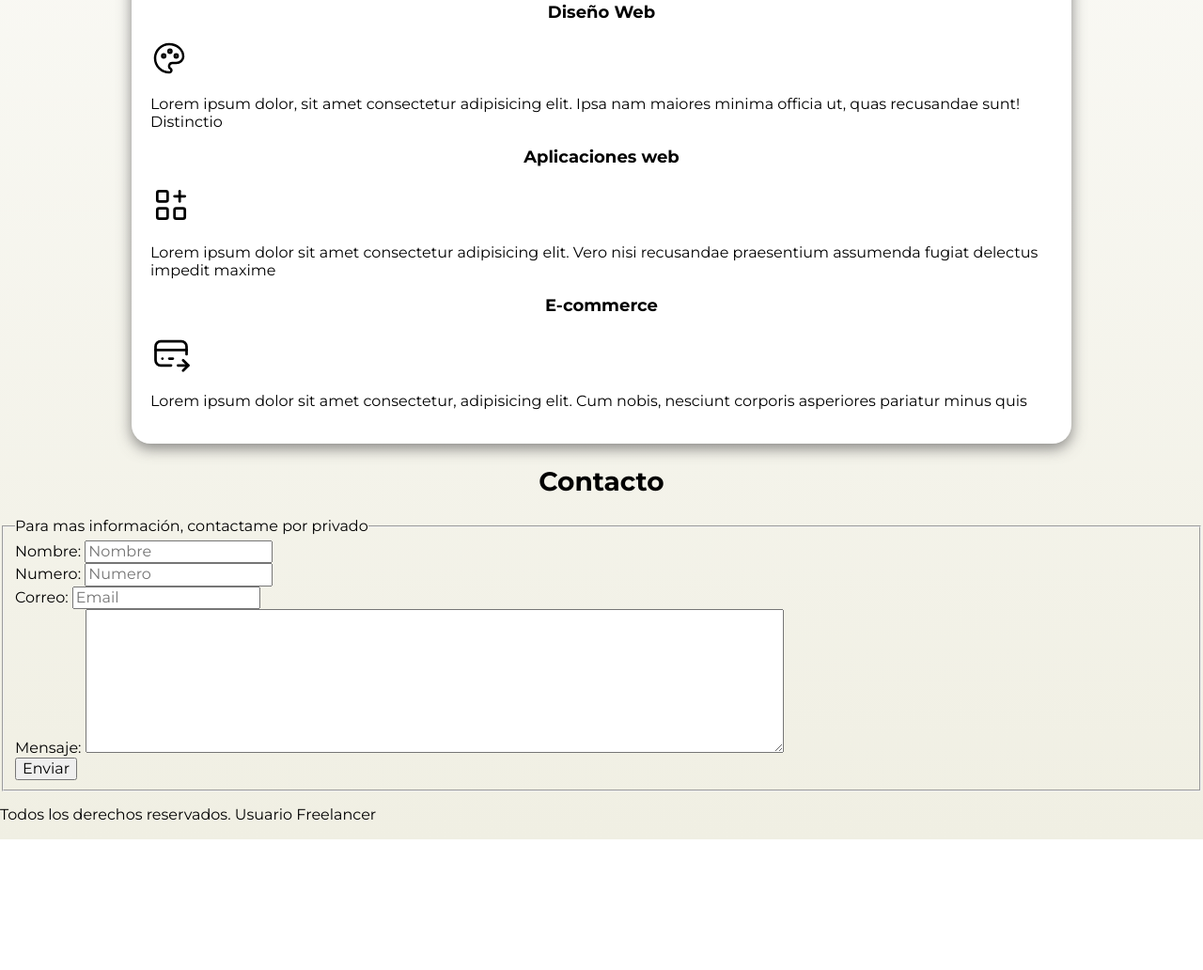
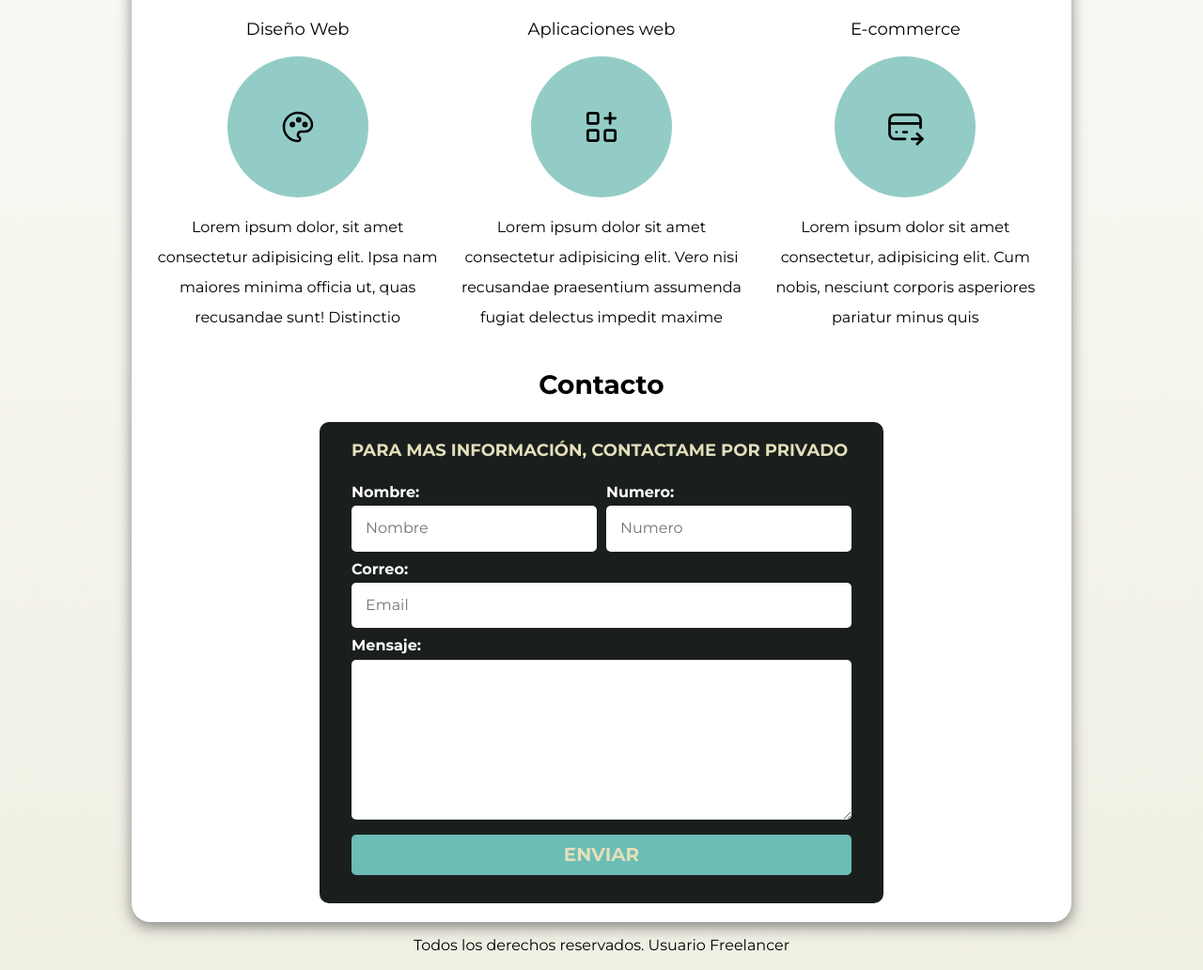
Before and after one commit to Rominaviles/Dise-adorFreelance, a plain HTML site: page index.html in a window 1280 px wide. Shown: the part 703-1735 px from the top of the page at 94% size. Before the commit the page ends 1596 px from the top, so only its background shows below. Drawn offline with Linux system fonts and the light colour scheme.

Commit message:
Finalizacion de proyecto

```diff
--- a/css/style.css
+++ b/css/style.css
@@ -12,6 +12,14 @@
 html {/* html, body para rem*/
     font-size: 62.5%;
     box-sizing: border-box;
+    scroll-snap-type: y mandatory;
+}
+
+.servicios,
+.navegacion-principal,
+.formulario {
+    scroll-snap-align: center;
+    scroll-snap-stop: always;
 }
 
 *, *:before, *:after{
@@ -39,6 +47,11 @@ body {
     text-transform: uppercase;
     font-weight: bold;
     border-radius: .5rem; /**borde del boton**/
+    border: none;
+}
+
+.boton:hover {
+    cursor: pointer;
 }
 
 .sombra {
@@ -142,3 +155,106 @@ h1,h2,h3{
     display: flex;
     align-items: center;
 }
+
+
+
+/*Servicios*/
+@media (min-width :768px) {
+    .servicios{
+    display: grid;
+    grid-template-columns: 1fr 1fr 1fr;
+    column-gap: 1rem;
+    }
+}
+
+.servicio {
+    display: flex;
+    flex-direction: column;
+    align-items: center;
+
+}
+
+.servicio h3{
+    font-weight: normal;
+}
+
+.servicio p {
+    line-height: 2;
+    text-align: center;
+}
+
+.servicio .iconos {
+    height: 15rem;
+    width: 15rem;
+    background-color: var(--primario);
+    border-radius: 50%;
+    display: flex;
+    justify-content: center;
+    align-items: center; /*Alineacion vertical*/
+}
+
+/*Formulario*/
+
+.formulario {
+    background-color: var(--oscuro);
+    width: min(60rem, 100%);
+    margin: 0 auto;
+    padding: 2rem;
+    border-radius: 1rem;
+
+}
+
+.formulario fieldset {
+    border: none;
+}
+
+.formulario legend {
+    font-size: 1.8rem;
+    text-transform: uppercase;
+    font-weight: 700;
+    margin-bottom: 2rem;
+    color: var(--beige);
+}
+@media (min-width :768px) {
+    .contenedor-campos {
+    display: grid;
+    grid-template-columns: 1fr 1fr;
+    grid-template-rows: auto auto 20rem;
+    column-gap: 1rem;
+    }
+
+    .campo:nth-child(3),
+    .campo:nth-child(4) {
+        grid-column: 1 /3;
+    }
+}
+
+.campo {
+    margin-bottom: 1rem;
+}
+
+.campo label {
+    color: var(--blanco);
+    font-weight: bold;
+    margin-bottom: .5rem;
+    display: block;
+}
+
+.campo textarea {
+    height: 17rem;
+}
+
+.input-text {
+    width: 100%;
+    border: none;
+    padding: 1.5rem;
+    border-radius: .5rem;
+}
+
+.enviar .boton {
+    width: 100%;
+}
+
+.footer {
+    text-align: center;
+}
--- a/index.html
+++ b/index.html
@@ -51,8 +51,10 @@
   <main class="contenedor sombra">
     <h2>Mis Servicios</h2>
 
-    <section>
+    <div class="servicios">
+      <section class="servicio">
         <h3>Diseño Web</h3>
+        <div class="iconos">
           <svg xmlns="http://www.w3.org/2000/svg" class="icon icon-tabler icon-tabler-palette" width="40" height="40"
             viewBox="0 0 24 24" stroke-width="1.5" stroke="#000000" fill="none" stroke-linecap="round"
             stroke-linejoin="round">
@@ -63,15 +65,16 @@
             <path d="M12.5 7.5m-1 0a1 1 0 1 0 2 0a1 1 0 1 0 -2 0" />
             <path d="M16.5 10.5m-1 0a1 1 0 1 0 2 0a1 1 0 1 0 -2 0" />
           </svg>
-
+        </div>
         <p>
           Lorem ipsum dolor, sit amet consectetur adipisicing elit. Ipsa nam
           maiores minima officia ut, quas recusandae sunt! Distinctio
         </p>
       </section>
 
-    <section>
+      <section class="servicio">
         <h3>Aplicaciones web</h3>
+        <div class="iconos">
           <svg xmlns="http://www.w3.org/2000/svg" class="icon icon-tabler icon-tabler-apps" width="44" height="44"
             viewBox="0 0 24 24" stroke-width="1.5" stroke="currentColor" fill="none" stroke-linecap="round"
             stroke-linejoin="round">
@@ -82,14 +85,16 @@
             <path d="M14 7l6 0" />
             <path d="M17 4l0 6" />
           </svg>
+        </div>
         <p>
           Lorem ipsum dolor sit amet consectetur adipisicing elit. Vero nisi
           recusandae praesentium assumenda fugiat delectus impedit maxime
         </p>
       </section>
 
-    <section>
+      <section class="servicio">
         <h3>E-commerce</h3>
+        <div class="iconos">
           <svg xmlns="http://www.w3.org/2000/svg" class="icon icon-tabler icon-tabler-credit-card-pay" width="44"
             height="44" viewBox="0 0 24 24" stroke-width="1.5" stroke="currentColor" fill="none" stroke-linecap="round"
             stroke-linejoin="round">
@@ -101,49 +106,57 @@
             <path d="M7.005 15h.005" />
             <path d="M11 15h2" />
           </svg>
+        </div>
         <p>
           Lorem ipsum dolor sit amet consectetur, adipisicing elit. Cum nobis,
           nesciunt corporis asperiores pariatur minus quis
         </p>
       </section>
-  </main>
+    </div>
 
-  <section>
+
+    <section class="servicio">
       <h2>Contacto</h2>
-    <form> <!--Form formulario-->
+      <form class="formulario">
         <fieldset>
           <legend>Para mas información, contactame por privado</legend>
-
-        <div>
+          <div class="contenedor-campos">
+            <div class="campo">
               <label>Nombre:</label>
-          <input type="text" placeholder="Nombre" />
+              <input class="input-text" type="text" placeholder="Nombre" />
             </div>
 
-        <div>
+
+            <div class="campo">
               <label>Numero:</label>
-          <input type="tel" placeholder="Numero" />
+              <input class="input-text" type="tel" placeholder="Numero" />
             </div>
 
-        <div>
+            <div class="campo">
               <label>Correo:</label>
-          <input type="email" placeholder="Email" />
+              <input class="input-text" type="email" placeholder="Email" />
             </div>
 
-        <div>
+            <div class="campo">
               <label>Mensaje:</label>
-          <textarea cols="80" rows="8"></textarea>
+              <textarea class="input-text"></textarea>
+            </div>
           </div>
 
-        <div>
-          <input type="submit" value="Enviar" />
+          <div class="enviar">
+            <input class="boton" type="submit" value="Enviar" />
           </div>
+
         </fieldset>
       </form>
     </section>
 
-  <footer>
+  </main>
+
+  <footer class="footer">
     <p>Todos los derechos reservados. Usuario Freelancer</p>
   </footer>
+
 </body>
 
 </html>
```
Lines whose indentation alone changed are shown as unchanged.
